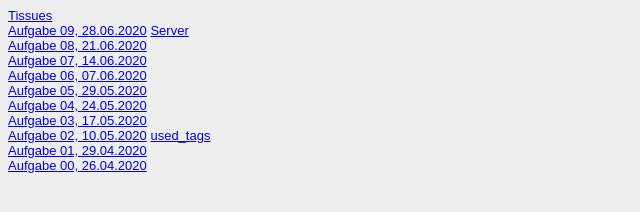
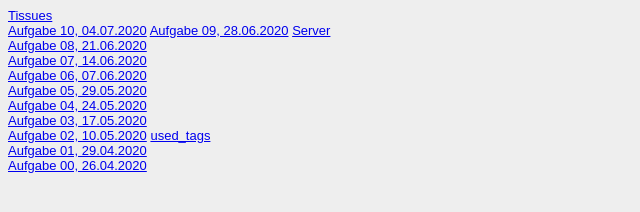
Before and after one commit to Xanderthier/GiS, a website: page Steckbrief/steckbrief.htm in a window 1280 px wide. Shown: the whole page, without its empty margins (0-640 px from the left). Drawn offline with Linux system fonts and the light colour scheme.

Commit message:
Update steckbrief.htm

```diff
--- a/Steckbrief/steckbrief.htm
+++ b/Steckbrief/steckbrief.htm
@@ -14,6 +14,7 @@ body {
 <body>
 	<!-- Hier die Links zu den gelösten Aufgaben einstellen, aktuelle oben, alte stehen lassen! Format: Aufgabenbezeichnung, Datum -->
 	<a href="https://github.com/Xanderthier/GiS/issues" target="_blank">Tissues</a> <br>
+	<a href="https://mongodbnetbrowser.herokuapp.com/?u=Xanderthier&p=12345sex&a=clusterschlag.xsm2c.mongodb.net&n=test&c=Students" target="_blank">Aufgabe 10, 04.07.2020</a>
 	<a href="https://xanderthier.github.io/GiS/Aufgabe09/index.html" target="_blank">Aufgabe 09, 28.06.2020</a>
 	<a href="https://github.com/Xanderthier/GiS/blob/master/Aufgabe09/testo.ts" target="_blank">Server</a><br>
 	<a href="https://xanderthier.github.io/GiS/Aufgabe08/index.html" target="_blank">Aufgabe 08, 21.06.2020</a><br>
```
